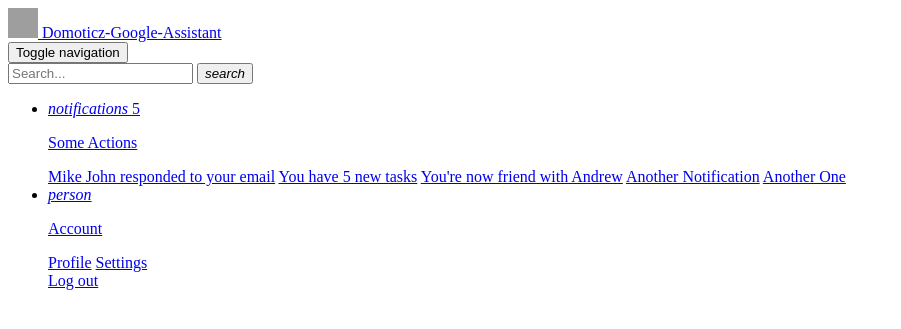
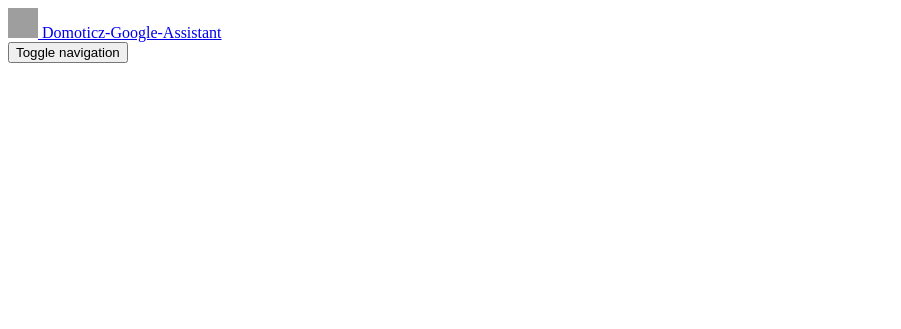
Before and after one commit to DewGew/Domoticz-Google-Assistant, a Python web app: template templates/navbar.html in a window 1280 px wide. Shown: the top 329 px of the page, without its empty margins (0-901 px from the left). Run offline with Jinja, Linux system fonts and the light colour scheme; the template is opened without the code that fills it, so the values that code supplies are empty; grey boxes are pictures that could not be loaded.

Commit message:
Comment out functions not in use

```diff
--- a/templates/navbar.html
+++ b/templates/navbar.html
@@ -14,7 +14,7 @@
             <span class="navbar-toggler-icon icon-bar"></span>
           </button>
           <div class="collapse navbar-collapse justify-content-end">
-            <form class="navbar-form">
+            <!-- <form class="navbar-form">
               <div class="input-group no-border">
                 <input type="text" value="" class="form-control" placeholder="Search...">
                 <button type="submit" class="btn btn-white btn-round btn-just-icon">
@@ -53,7 +53,7 @@
                   <div class="dropdown-divider"></div>
                   <a class="dropdown-item" href="#">Log out</a>
                 </div>
-              </li>
+              </li> -->
             </ul>
           </div>
         </div>
```
